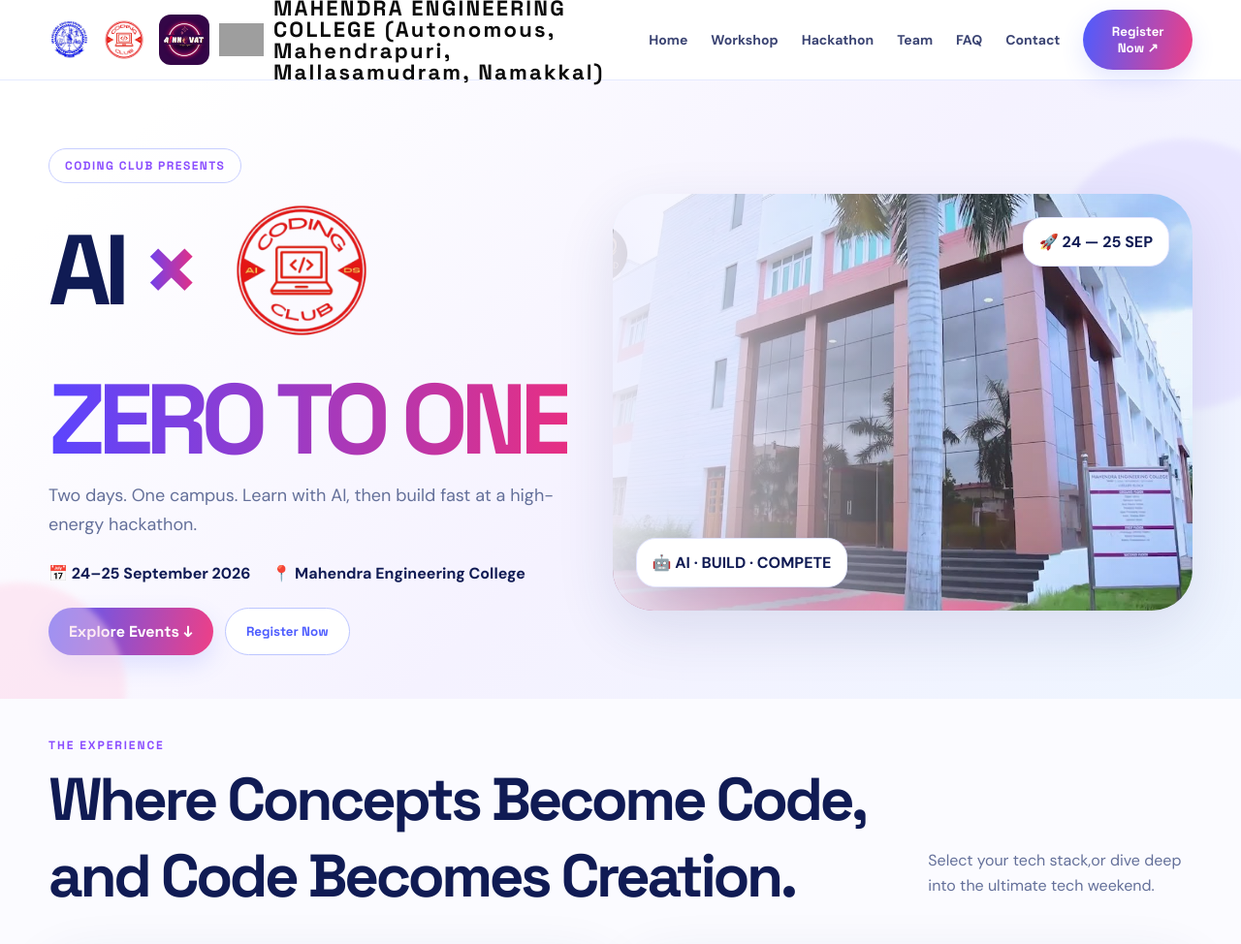
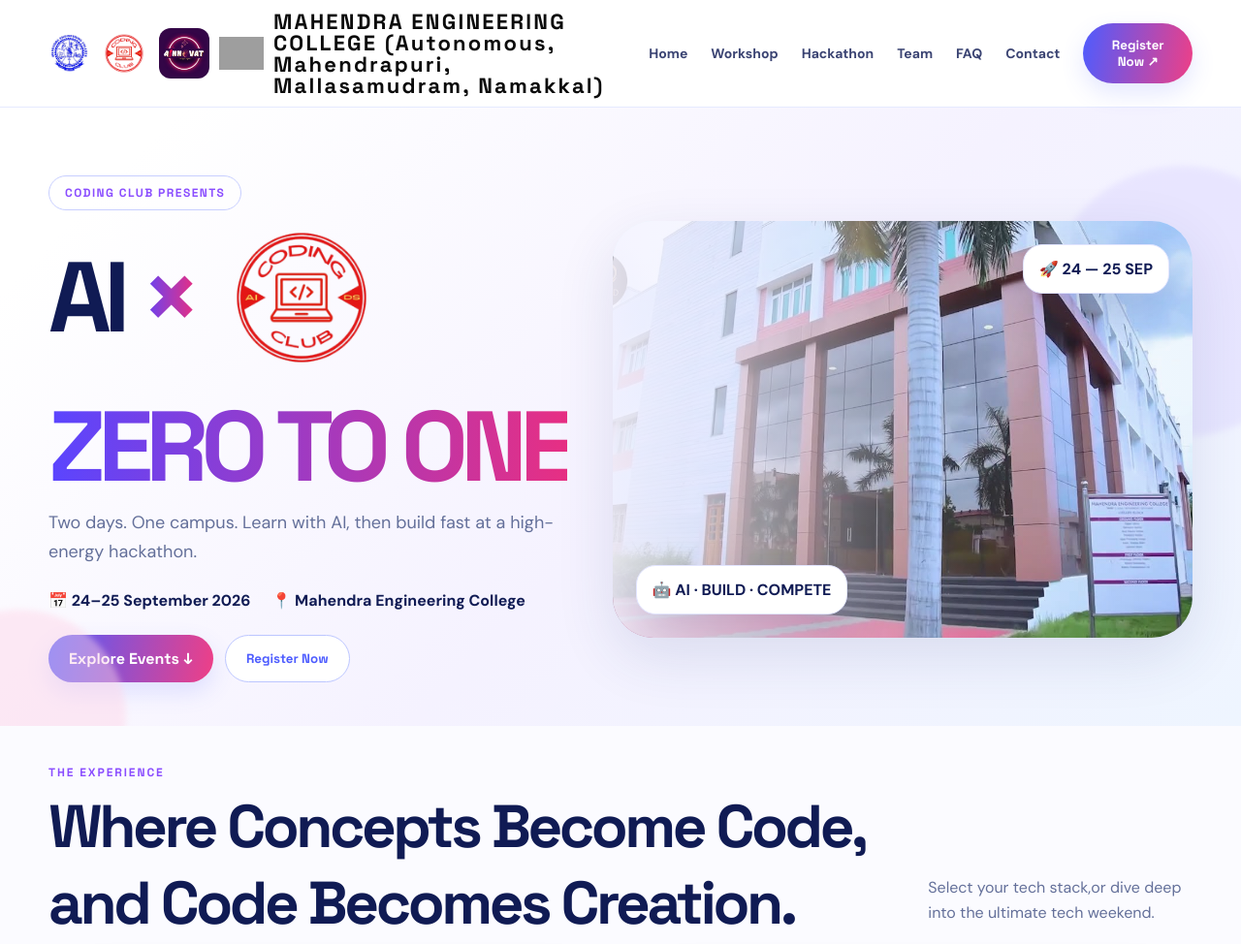
Before and after one commit to CodingClubAI-DS/Coding-Club-Event---1-Web, a plain HTML site: page index.html in a window 1280 px wide. Shown: the top 974 px of the page at 97% size. Drawn offline with Linux system fonts and the light colour scheme; grey boxes are pictures that could not be loaded.

Commit message:
Updated website

```diff
--- a/index.html
+++ b/index.html
@@ -22,7 +22,7 @@ a{text-decoration:none;color:inherit}
 img{max-width:100%;display:block}
 .container{width:min(1180px,calc(100% - 40px));margin:auto}
 header{position:sticky;top:0;z-index:50;background:rgba(255,255,255,.82);backdrop-filter:blur(18px);border-bottom:1px solid rgba(223,229,255,.8)}
-.nav{height:82px;display:flex;align-items:center;justify-content:space-between;gap:24px}
+.nav{height:110px;display:flex;align-items:center;justify-content:space-between;gap:24px}
 .brand{display:flex;align-items:center;gap:10px}
 .brand img{width:46px;height:46px;object-fit:contain}
 .brand img.club{width:52px;height:52px}.brand img.annovat{width:52px;height:52px;border-radius:12px}
```
